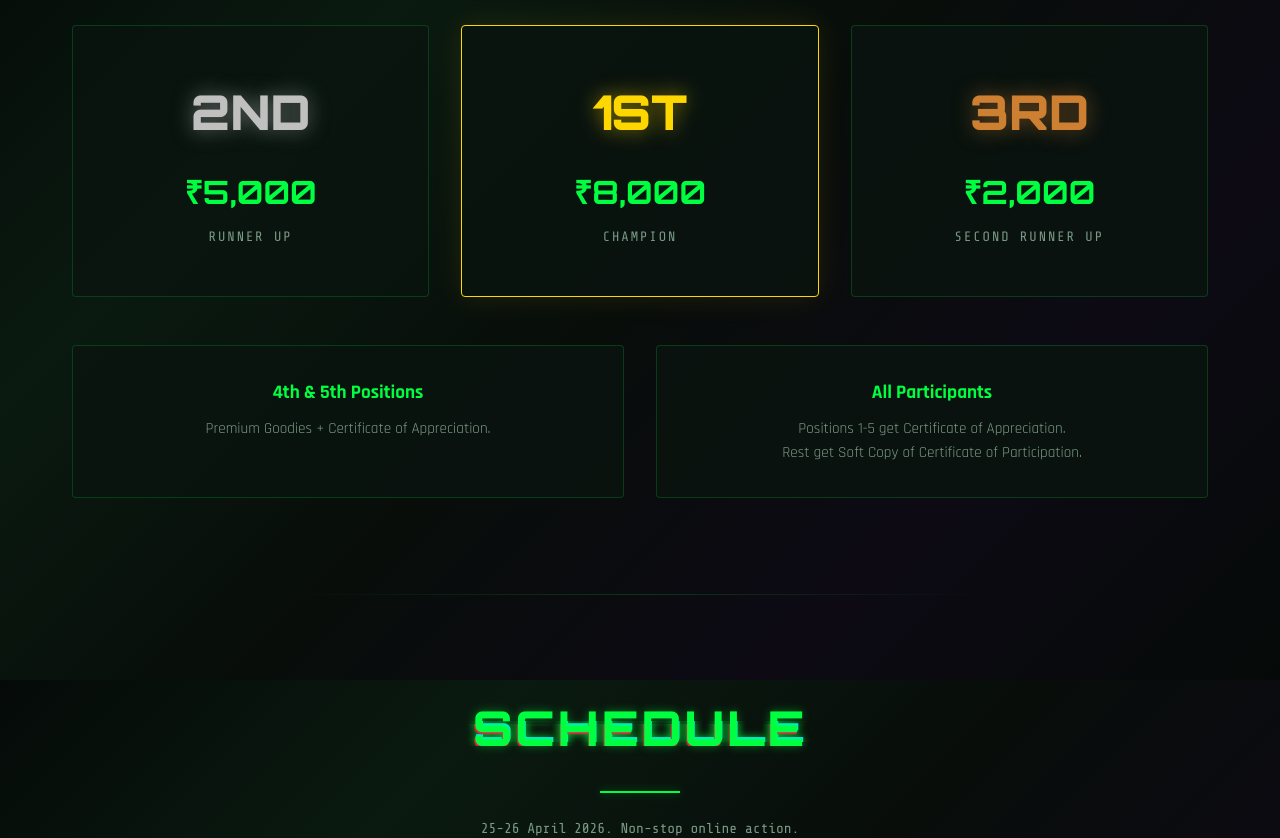
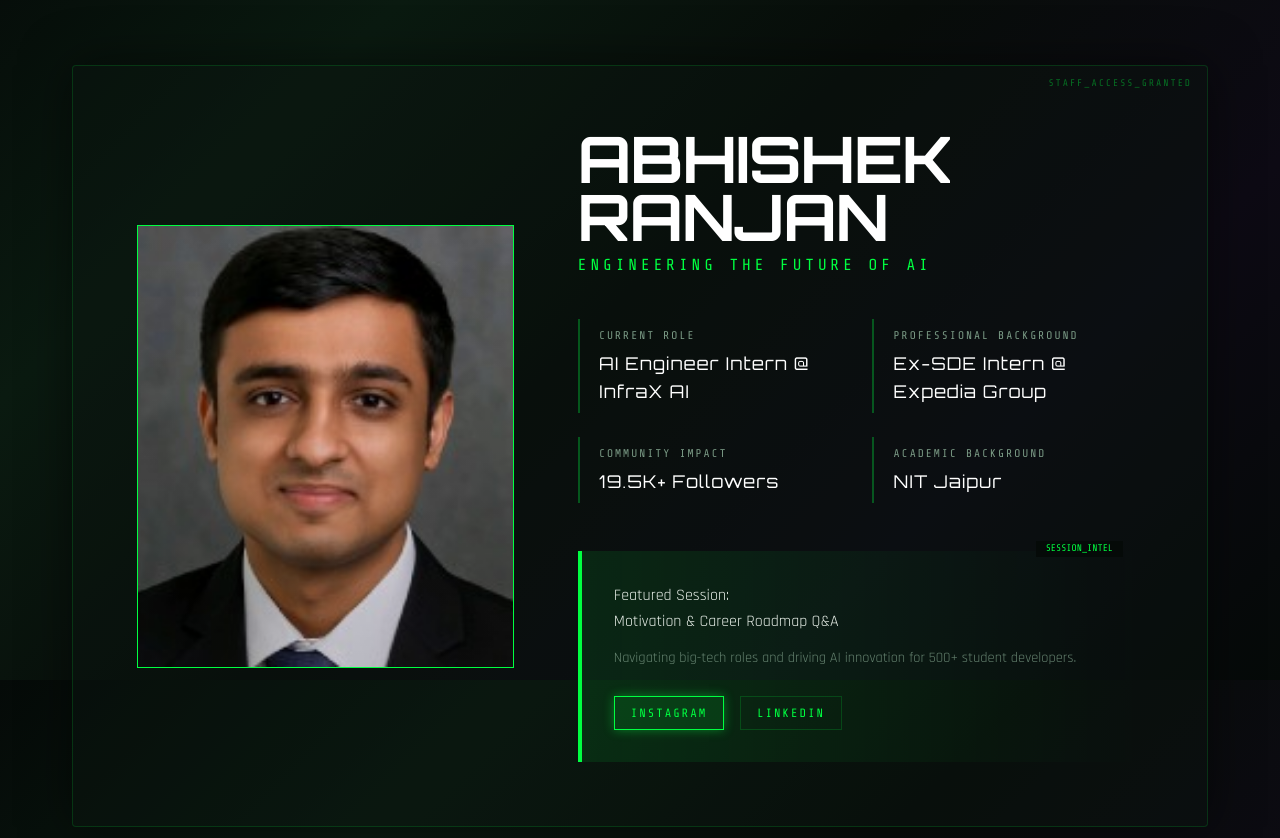
Before and after one commit to Arpit8126/Bitrusion-26, a React (Vite) app: page / in a window 1280 px wide. Shown: the part 3320-4158 px from the top of the page. Built offline with nearby package versions, Linux system fonts and the light colour scheme; no server answers.

Commit message:
guest lecture

```diff
--- a/src/index.css
+++ b/src/index.css
@@ -2916,3 +2916,178 @@ a {
     animation: fadeInUp 0.4s cubic-bezier(0.16, 1, 0.3, 1);
   }
 }
+
+/* ========== GUEST SPEAKER SECTION ========== */
+.speaker-section {
+  padding: 8rem 2rem;
+  overflow: hidden;
+  position: relative;
+}
+
+.speaker-profile-card {
+  display: grid;
+  grid-template-columns: 1.2fr 1.8fr;
+  gap: 4rem;
+  background: rgba(10, 20, 15, 0.4);
+  border: 1px solid rgba(0, 255, 65, 0.15);
+  padding: 4rem;
+  position: relative;
+  align-items: center;
+  backdrop-filter: blur(20px);
+  border-radius: 4px;
+  max-width: 1150px;
+  margin: 0 auto;
+  box-shadow: 0 0 50px rgba(0, 0, 0, 0.5);
+}
+
+.speaker-profile-card::before {
+  content: "STAFF_ACCESS_GRANTED";
+  position: absolute;
+  top: 10px;
+  right: 15px;
+  font-family: var(--font-mono);
+  font-size: 0.6rem;
+  color: var(--primary);
+  opacity: 0.4;
+  letter-spacing: 2px;
+}
+
+.speaker-image-container {
+  position: relative;
+  width: 100%;
+  aspect-ratio: 0.85 / 1;
+  border: 1px solid var(--primary);
+  background: #000;
+  overflow: hidden;
+}
+
+.speaker-image-wrapper {
+  width: 100%;
+  height: 100%;
+  position: relative;
+}
+
+.speaker-image {
+  width: 100%;
+  height: 100%;
+  object-fit: cover;
+  transition: all 0.5s cubic-bezier(0.16, 1, 0.3, 1);
+}
+
+.speaker-image-container::after {
+  content: '';
+  position: absolute;
+  top: 0;
+  left: 0;
+  width: 100%;
+  height: 100%;
+  background: linear-gradient(to bottom, transparent, rgba(0, 0, 0, 0.2));
+  pointer-events: none;
+}
+
+/* Scanline removed as per user request */
+.speaker-image-container .scanline {
+  display: none;
+}
+
+@keyframes scan-move {
+  0% { top: -5%; }
+  100% { top: 105%; }
+}
+
+.speaker-profile-card:hover .speaker-image {
+  filter: grayscale(0.2) contrast(1.2) brightness(1);
+  transform: scale(1.03);
+}
+
+.speaker-content {
+  position: relative;
+  z-index: 1;
+}
+
+.speaker-name {
+  font-family: var(--font-display);
+  font-size: clamp(2.5rem, 5vw, 4.5rem);
+  color: #fff;
+  line-height: 0.9;
+  margin-bottom: 0.5rem;
+  text-transform: uppercase;
+  letter-spacing: -1px;
+}
+
+.speaker-headline {
+  font-family: var(--font-mono);
+  font-size: 1rem;
+  color: var(--primary);
+  margin-bottom: 2.5rem;
+  text-transform: uppercase;
+  letter-spacing: 4px;
+  display: block;
+}
+
+/* Structured Journey Grid */
+.journey-grid {
+  display: grid;
+  grid-template-columns: repeat(auto-fit, minmax(200px, 1fr));
+  gap: 1.5rem;
+  margin-bottom: 3rem;
+}
+
+.journey-item {
+  border-left: 2px solid rgba(0, 255, 65, 0.3);
+  padding: 0.5rem 0 0.5rem 1.2rem;
+  transition: all 0.3s;
+}
+
+.journey-item:hover {
+  border-left-color: var(--primary);
+  background: rgba(0, 255, 65, 0.05);
+  padding-left: 1.5rem;
+}
+
+.journey-label {
+  display: block;
+  font-family: var(--font-mono);
+  font-size: 0.7rem;
+  color: var(--text-secondary);
+  text-transform: uppercase;
+  letter-spacing: 2px;
+  margin-bottom: 0.25rem;
+}
+
+.journey-value {
+  display: block;
+  font-family: var(--font-display);
+  font-size: 1.1rem;
+  color: #fff;
+  letter-spacing: 1px;
+}
+
+.speaker-session-premium {
+  background: linear-gradient(90deg, rgba(0, 255, 65, 0.1), transparent);
+  border-left: 4px solid var(--primary);
+  padding: 2rem;
+  margin-top: 2rem;
+  position: relative;
+}
+
+.speaker-session-premium::before {
+  content: 'SESSION_INTEL';
+  position: absolute;
+  top: -10px;
+  right: 20px;
+  font-family: var(--font-mono);
+  font-size: 0.6rem;
+  color: var(--primary);
+  background: var(--bg-dark);
+  padding: 0 10px;
+}
+
+@media (max-width: 1100px) {
+  .speaker-profile-card {
+    grid-template-columns: 1fr;
+    gap: 3rem;
+    padding: 3rem 2rem;
+    max-width: 600px;
+  }
+}
--- a/src/pages/Home.jsx
+++ b/src/pages/Home.jsx
@@ -214,6 +214,87 @@ export default function Home() {
         </div>
       </section>
 
+      {/* ========== GUEST SPEAKER ========== */}
+      <section className={`section ${visible['speaker'] ? 'page-enter' : ''}`} id="speaker" style={{ marginTop: '2.5rem' }}>
+        <div className="section-header">
+          <GlitchText text="GUEST SPEAKER" tag="h2" className="section-title" />
+          <div className="section-divider" />
+          <p className="section-subtitle">
+            Insights from industry leaders to fuel your innovation journey.
+          </p>
+        </div>
+
+        <div className="speaker-profile-card">
+          <div className="speaker-image-container">
+            <div className="speaker-image-wrapper">
+              <img
+                src="/Abhishek Rajan.jpg"
+                alt="Abhishek Ranjan"
+                className="speaker-image"
+                onError={(e) => {
+                  e.target.onerror = null;
+                  e.target.src = "https://via.placeholder.com/400x500/050a08/00ff41?text=ABHISHEK+RANJAN";
+                }}
+              />
+              <div className="scanline" />
+            </div>
+          </div>
+
+          <div className="speaker-content">
+            <h3 className="speaker-name">Abhishek Ranjan</h3>
+            <span className="speaker-headline">Engineering the Future of AI</span>
+
+            <div className="journey-grid">
+              <div className="journey-item">
+                <span className="journey-label">Current Role</span>
+                <span className="journey-value">AI Engineer Intern @ InfraX AI</span>
+              </div>
+              <div className="journey-item">
+                <span className="journey-label">Professional Background</span>
+                <span className="journey-value">Ex-SDE Intern @ Expedia Group</span>
+              </div>
+              <div className="journey-item">
+                <span className="journey-label">Community Impact</span>
+                <span className="journey-value">19.5K+ Followers</span>
+              </div>
+              <div className="journey-item">
+                <span className="journey-label">Academic Background</span>
+                <span className="journey-value">NIT Jaipur</span>
+              </div>
+            </div>
+
+            <div className="speaker-session-premium">
+              <span className="session-title">Featured Session:</span>
+              <p className="session-desc">Motivation & Career Roadmap Q&A</p>
+              <p className="cyber-card-text" style={{ fontSize: '0.9rem', marginTop: '0.75rem', opacity: 0.8 }}>
+                Navigating big-tech roles and driving AI innovation for 500+ student developers.
+              </p>
+              <div style={{ display: 'flex', gap: '1rem', marginTop: '1.5rem', flexWrap: 'wrap' }}>
+                <a
+                  href="https://www.instagram.com/abhishekranjan714/"
+                  target="_blank"
+                  rel="noopener noreferrer"
+                  className="btn btn-primary"
+                  style={{ fontSize: '0.75rem', padding: '0.4rem 1rem' }}
+                >
+                  Instagram
+                </a>
+                <a
+                  href="https://www.linkedin.com/in/abhishek-ranjan-54838b274/"
+                  target="_blank"
+                  rel="noopener noreferrer"
+                  className="btn"
+                  style={{ fontSize: '0.75rem', padding: '0.4rem 1rem' }}
+                >
+                  LinkedIn
+                </a>
+              </div>
+            </div>
+          </div>
+        </div>
+      </section>
+
+
       {/* ========== PRIZES ========== */}
       <section className={`section ${visible['prizes'] ? 'page-enter' : ''}`} id="prizes">
         <div className="section-header">
```
Also changed, not shown: public/Abhishek Rajan.jpg (added), 1 other file (tests, documents, lock files or other folders).
